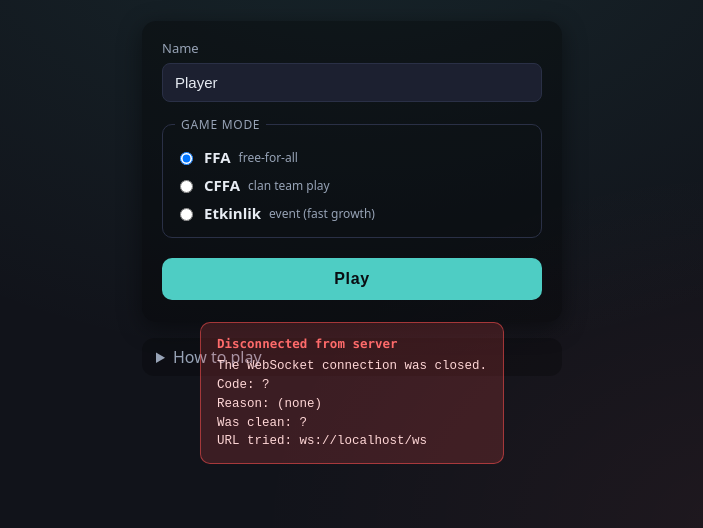
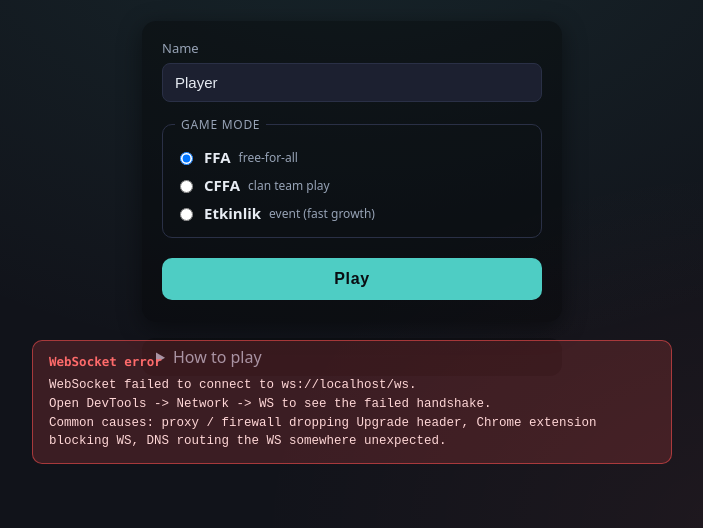
Before and after one commit to reynoldsdigital/localagar, a website with bundled scripts: page public/index.html in a window 1280 px wide. Both pictures are taken after a click on the button "Play". Shown: the part 272-800 px from the top of the page, without its empty margins (288-991 px from the left). Built offline with nearby package versions, Linux system fonts and the light colour scheme; no server answers.

Commit message:
Add WS open timeout + favicon
Symptom user reported: page loads, click Play, red diag box stays
on 'Connecting to game...' forever. WS open() never fires AND WS
close() never fires — silent hang.

This is a known pattern when a proxy / firewall / Chrome extension
silently drops the WebSocket Upgrade header (HTTP loads fine, WS
upgrade gets eaten). Without a timeout, the user has no clue why.

Changes:
- WebSocket open timeout (6s) — if neither open nor close has fired
  within 6s, the client emits 'error' with a clear diagnostic that
  lists the most common causes and the URL it was trying.
- Favicon SVG so the harmless 404 in the user's console goes away.
- Cleaner console logging in net.js ([net] connecting to / open /
  close / error) so it's easier to debug in DevTools too.

Co-authored-by: Qwen-Coder <qwen-coder@alibabacloud.com>

```diff
--- a/client/net.js
+++ b/client/net.js
@@ -1,4 +1,6 @@
-// WebSocket client. Connects to ws://<host>/ws with a simple event emitter.
+// WebSocket client with a 6s open timeout. The hang we saw in some browsers
+// (Chrome + Tailscale, corporate proxies) was a silent WS that never fired
+// open or close — the timeout surfaces that as a clear diagnostic.
 
 export class Net {
   constructor() {
@@ -7,6 +9,8 @@ export class Net {
     this._seq = 0;
     this._lastInputSent = 0;
     this._inputThrottleMs = 1000 / 30;
+    this._timeoutMs = 6000;
+    this._lastURL = null;
   }
   on(evt, fn) {
     (this._listeners[evt] = this._listeners[evt] || []).push(fn);
@@ -22,12 +26,54 @@ export class Net {
     for (const fn of arr) { try { fn(payload); } catch (e) { console.error(e); } }
   }
   connect() {
-    const url = (location.protocol === "https:" ? "wss://" : "ws://") + location.host + "/ws";
-    this.ws = new WebSocket(url);
-    this.ws.onopen = () => { this._emit("open"); };
-    this.ws.onclose = () => { this._emit("close"); };
-    this.ws.onerror = (e) => { this._emit("error", e); };
-    this.ws.onmessage = (e) => {
+    const scheme = location.protocol === "https:" ? "wss://" : "ws://";
+    const url = scheme + location.host + "/ws";
+    this._lastURL = url;
+    console.log("[net] connecting to", url);
+    let ws;
+    try {
+      ws = new WebSocket(url);
+    } catch (e) {
+      this._emit("error", { message: `WebSocket constructor threw: ${e?.message || e}` });
+      return;
+    }
+    this.ws = ws;
+
+    let settled = false;
+    const settle = (kind, payload) => {
+      if (settled) return;
+      settled = true;
+      clearTimeout(timer);
+      this._emit(kind, payload);
+    };
+    const timer = setTimeout(() => {
+      if (ws.readyState !== 1 /* OPEN */) {
+        console.warn("[net] open timeout, readyState=", ws.readyState);
+        try { ws.close(); } catch (_) {}
+        settle("error", {
+          message: `WebSocket open timed out after ${this._timeoutMs}ms (URL: ${url}).\n\n` +
+                   `This usually means a proxy / firewall / Chrome extension is silently dropping the WebSocket upgrade.\n\n` +
+                   `Try these in order:\n` +
+                   `  1. Hard reload: Ctrl+Shift+R  (clear the cached version)\n` +
+                   `  2. Try the LAN IP instead: http://<lan-ip>:3000\n` +
+                   `  3. Open DevTools (F12) -> Network -> WS and check what happens to the ws:// request\n` +
+                   `  4. Disable any VPN/proxy/extension that might block WS`,
+        });
+      }
+    }, this._timeoutMs);
+
+    ws.onopen = () => { console.log("[net] open"); settle("open"); };
+    ws.onclose = (e) => { console.log("[net] close", e?.code, e?.reason); settle("close", e); };
+    ws.onerror = (e) => {
+      console.warn("[net] error", e);
+      // Browsers give almost no detail on WS errors for security reasons.
+      settle("error", {
+        message: `WebSocket failed to connect to ${url}.\n` +
+                 `Open DevTools -> Network -> WS to see the failed handshake.\n` +
+                 `Common causes: proxy / firewall dropping Upgrade header, Chrome extension blocking WS, DNS routing the WS somewhere unexpected.`,
+      });
+    };
+    ws.onmessage = (e) => {
       let m; try { m = JSON.parse(e.data); } catch { return; }
       this._emit(m.t, m);
     };
--- a/public/index.html
+++ b/public/index.html
@@ -4,6 +4,7 @@
   <meta charset="utf-8">
   <meta name="viewport" content="width=device-width, initial-scale=1, user-scalable=no">
   <title>LocalAgar — agarz.com clone</title>
+  <link rel="icon" type="image/svg+xml" href="/favicon.svg">
   <link rel="stylesheet" href="/styles.css">
 </head>
 <body>
```
Also changed, not shown: package.json (+8 -1 lines), public/favicon.svg (added).
